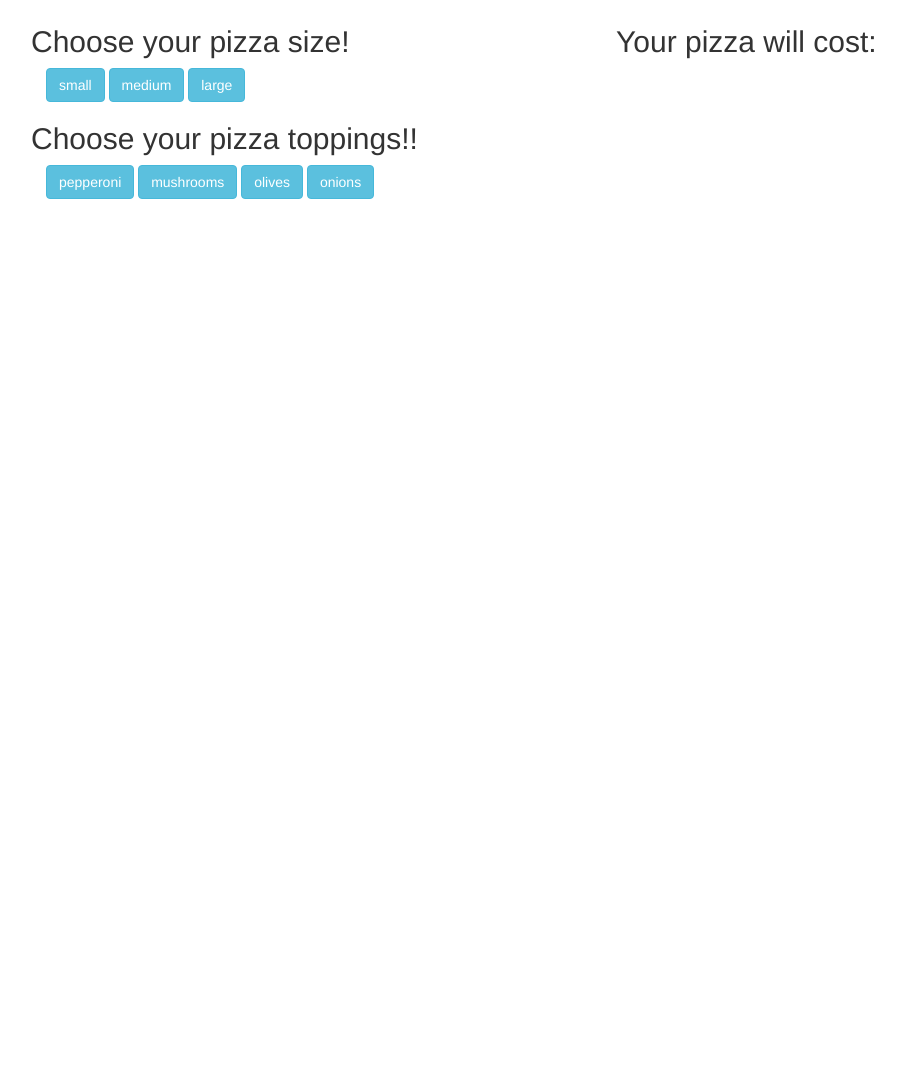
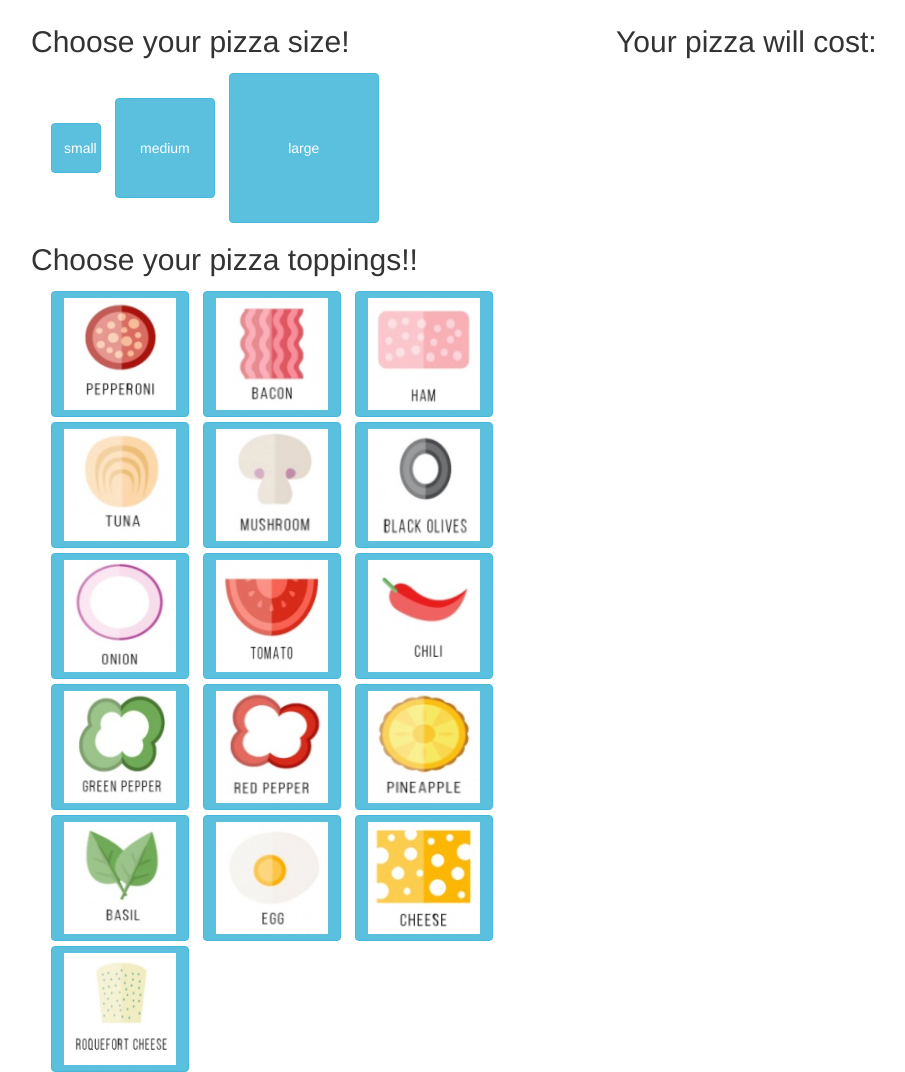
Before and after one commit to kwicz/pizza-parlor, a plain HTML site: page index.html in a window 1280 px wide. Shown: the part 240-1312 px from the top of the page, without its empty margins (39-944 px from the left). Before the commit the page ends 800 px from the top, so only its background shows below. Drawn offline with Linux system fonts and the light colour scheme.

Commit message:
added images to topping buttons and changes size button sizes

```diff
--- a/css/styles.css
+++ b/css/styles.css
@@ -0,0 +1,23 @@
+img {
+	height: 112px;
+	width: 112px;
+}
+button {
+	margin: 5px;
+	text-align: center;
+}
+
+#small {
+	height: 50px;
+	width: 50px;
+}
+
+#medium {
+	height: 100px;
+	width: 100px;
+}
+
+#large {
+	height: 150px;
+	width: 150px;
+}
--- a/index.html
+++ b/index.html
@@ -28,11 +28,59 @@
         		<button class="btn btn-info size" id="large">large</button>
       		</div>
         	<h2>Choose your pizza toppings!!</h2>
-        	<div class="container toppings">
-        		<button class="btn btn-info topping" id="pepperoni">pepperoni</button>
-        		<button class="btn btn-info topping" id="mushrooms">mushrooms</button>
-        		<button class="btn btn-info topping" id="olives">olives</button>
-        		<button class="btn btn-info topping" id="onions">onions</button>
+        	<div class="container-fluid toppings">
+        		<button class="btn btn-info topping" id="pepperoni">
+        			<img src="img/pepperoni.png" alt="pepperoni">
+        		</button>
+        		<button class="btn btn-info topping" id="bacon">
+        			<img src="img/bacon.png" alt="bacon">
+        		</button>
+        		<button class="btn btn-info topping" id="ham">
+        			<img src="img/ham.png" alt="ham">
+        		</button>
+        		<button class="btn btn-info topping" id="tuna">
+        			<img src="img/tuna.png" alt="tuna">
+        		</button>
+
+        		<button class="btn btn-info topping" id="mushroom">
+        			<img src="img/mushroom.png" alt="mushroom">
+        		</button>
+        		<button class="btn btn-info topping" id="olives">
+        			<img src="img/black-olives.png" alt="olives">
+        		</button>
+        		<button class="btn btn-info topping" id="onion">
+        			<img src="img/onion.png" alt="onion">
+        		</button>
+        		<button class="btn btn-info topping" id="tomato">
+        			<img src="img/tomato.png" alt="tomato">
+        		</button>
+
+        		<button class="btn btn-info topping" id="chili">
+        			<img src="img/chili.png" alt="chili">
+        		</button>
+        		<button class="btn btn-info topping" id="green-pepper">
+        			<img src="img/green-pepper.png" alt="green pepper">
+        		</button>
+        		<button class="btn btn-info topping" id="red-pepper">
+        			<img src="img/red-pepper.png" alt="red-pepper">
+        		</button>
+        		<button class="btn btn-info topping" id="pineapple">
+        			<img src="img/pineapple.png" alt="pineapple">
+        		</button>
+
+        		<button class="btn btn-info topping" id="basil">
+        			<img src="img/basil.png" alt="basil">
+        		</button>
+        		<button class="btn btn-info topping" id="egg">
+        			<img src="img/egg.png" alt="egg">
+        		</button>
+        		<button class="btn btn-info topping" id="cheese">
+        			<img src="img/cheese.png" alt="cheese">
+        		</button>
+        		<button class="btn btn-info topping" id="roquefort">
+        			<img src="img/roquefort.png" alt="roquefort">
+        		</button>
+
         	</div>
         </div>
         <div class="col-md-6">
```
Also changed, not shown: 1 other file.
